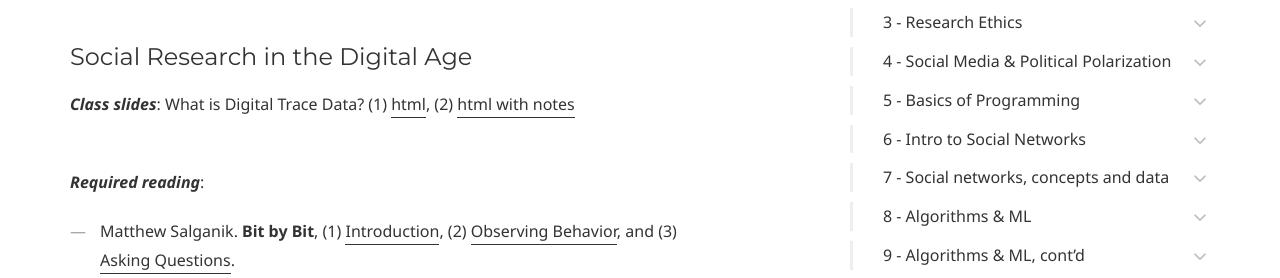
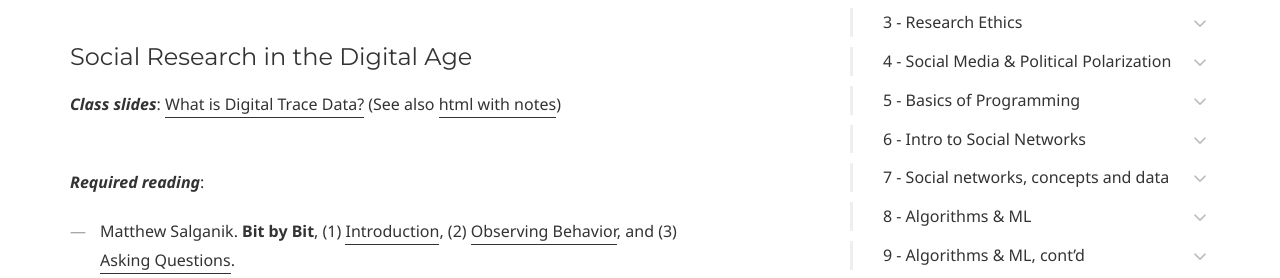
Before and after one commit to dssoc/dssoc.github.io, a Jekyll site: the page built from schedule.md, in a window 1280 px wide and 900 px high, scrolled down 1619 px. Shown: the part 167-445 px from the top of the window. Built offline with Jekyll 4.4.1, drawn with Linux system fonts in a browser that asks for light colours; some web fonts are replaced.

Commit message:
add slides for digital trace data

```diff
--- a/schedule.md
+++ b/schedule.md
@@ -57,7 +57,7 @@
 <b><i><font color="#E84E4E">January 16</font></i></b>
 #### Social Research in the Digital Age
 
-***Class slides***: What is Digital Trace Data? (1) [html](https://htmlpreview.github.io/?https://github.com/dssoc/dssoc.github.io/blob/master/slides_and_code/Social%20Research%20in%20the%20Digital%20Age/Social%20Research%20in%20the%20Digital%20Age.html#/), (2) [html with notes](https://htmlpreview.github.io/?https://github.com/dssoc/dssoc.github.io/blob/master/slides_and_code/Social%20Research%20in%20the%20Digital%20Age/rmarkdown/Strengths_and_Weaknesses.html)
+***Class slides***: [What is Digital Trace Data?](https://htmlpreview.github.io/?https://github.com/dssoc/dssoc.github.io/blob/master/slides_and_code/Social%20Research%20in%20the%20Digital%20Age/Social%20Research%20in%20the%20Digital%20Age.html#/) (See also [html with notes](https://htmlpreview.github.io/?https://github.com/dssoc/dssoc.github.io/blob/master/slides_and_code/Social%20Research%20in%20the%20Digital%20Age/rmarkdown/Strengths_and_Weaknesses.html))
 <br/><br/>
 
 ***Required reading***:
```
